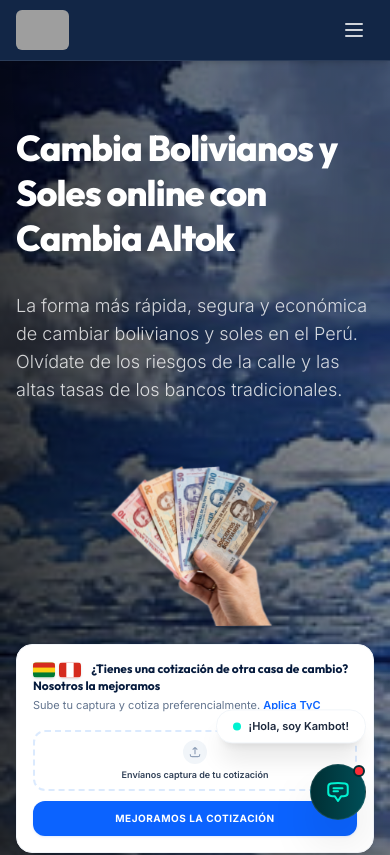
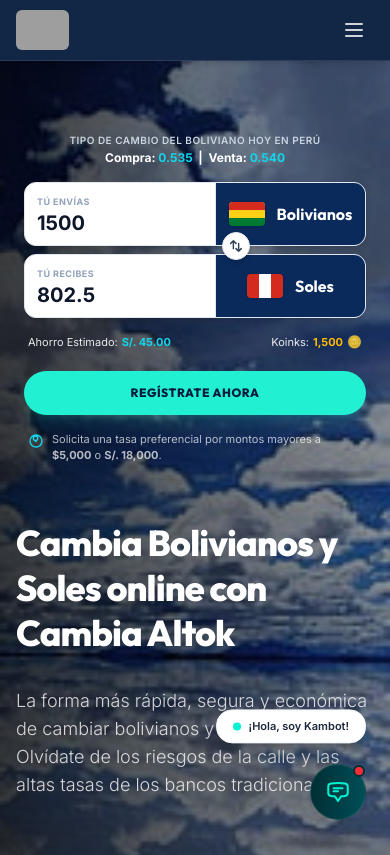
Before and after one commit to rodrigorayo/altok-peru, an Angular app: page / in a window 390 px wide. Shown: the top 855 px of the page. Built offline with nearby package versions, Linux system fonts and the light colour scheme; grey boxes are pictures that could not be loaded.

Commit message:
style: reorder main grid columns on mobile so that calculator is displayed first

```diff
--- a/src/app/app.html
+++ b/src/app/app.html
@@ -163,7 +163,7 @@
       <div *ngIf="isPersonas() && !isPromociones()" class="grid grid-cols-1 lg:grid-cols-12 gap-12 lg:gap-8 items-center animate-fade-in">
 
         <!-- Bloque Izquierdo: Copy y Estadísticas -->
-        <div class="lg:col-span-7 space-y-8 relative">
+        <div class="lg:col-span-7 space-y-8 relative order-2 lg:order-1">
           <h1 class="text-4xl sm:text-5xl lg:text-6xl font-extrabold tracking-tight leading-tight text-white font-display">
             Cambia Bolivianos y Soles online con Cambia Altok
           </h1>
@@ -259,7 +259,7 @@
         </div>
 
         <!-- Bloque Derecho: Calculadora Widget -->
-        <div class="lg:col-span-5 relative">
+        <div class="lg:col-span-5 relative order-1 lg:order-2">
 
           <!-- Ilustración Desktop de Billetes con Transición Subir/Bajar (Superpuesta en la esquina inferior izquierda - Reposicionada) -->
           <div class="hidden lg:block absolute -left-52 -bottom-[115px] w-72 h-72 z-30 pointer-events-none select-none">
@@ -414,7 +414,7 @@
       <div *ngIf="!isPersonas() && !isPromociones()" class="grid grid-cols-1 lg:grid-cols-12 gap-12 lg:gap-8 items-center animate-fade-in">
 
         <!-- Lado Izquierdo: Copy Empresas y Botón WhatsApp -->
-        <div class="lg:col-span-6 space-y-8 text-center lg:text-left">
+        <div class="lg:col-span-6 space-y-8 text-center lg:text-left order-2 lg:order-1">
           <h1 class="text-4xl sm:text-5xl lg:text-6xl font-extrabold tracking-tight leading-tight text-white font-display">
             El <span class="text-transparent bg-clip-text bg-gradient-to-r from-blue-300 to-cyan-200">mejor tipo de cambio</span> para <span class="text-[#cbd5e1]">tu empresa</span>
           </h1>
@@ -434,7 +434,7 @@
         </div>
 
         <!-- Lado Derecho: Formulario de Contacto Empresas -->
-        <div class="lg:col-span-6 relative">
+        <div class="lg:col-span-6 relative order-1 lg:order-2">
           <div class="absolute -top-6 -left-6 w-12 h-12 bg-blue-500/20 rounded-full blur-xl"></div>
 
           <!-- Contenedor Formulario -->
```
